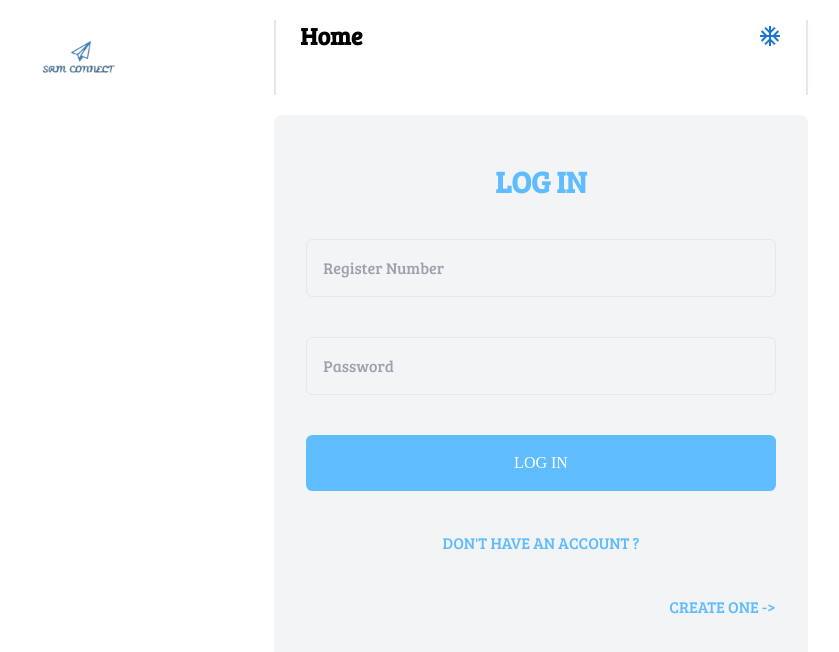
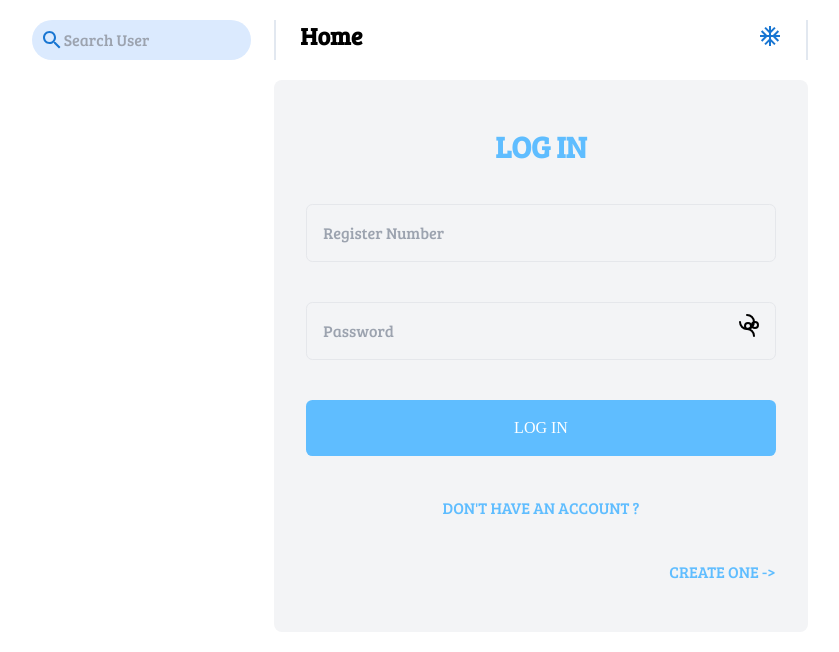
Before and after one commit to Muthu-kesavan/SRM-CONNECT, a React (Create React App) app in the folder client/: page / in a window 1280 px wide. Shown: the top 652 px of the page, without its empty margins (99-938 px from the left). Built offline with nearby package versions, Linux system fonts and the light colour scheme.

Commit message:
Feature implement

```diff
--- a/client/src/components/Navbar/Navbar.jsx
+++ b/client/src/components/Navbar/Navbar.jsx
@@ -9,13 +9,9 @@ const Navbar = () => {
   const location = useLocation().pathname;
     return (
     <div className="grid grid-cols-1 md:grid-cols-4 my-5 justify-center">
-    <div className="mx-auto md:mx-0">
-      <img
-        src="/Logo.png"
-        alt="Logo"
-        width={"75px"}
-        className="ml-8"
-      />
+      <div className="px-0 md:px-6 mx-auto">
+        <SearchIcon className='absolute m-2' color="primary"/>
+        <input type="text" placeholder="Search User" className='bg-blue-100 rounded-full py-2 px-8' />
     </div>
 
     <div className="col-span-2 md:border-x-2 md:border-slate-200 md:px-6 my-6 md:my-0">
@@ -32,10 +28,7 @@ const Navbar = () => {
         <Emoji color='primary' />
     </div>
     </div>
-    {/*<div className="px-0 md:px-6 mx-auto">
-        <SearchIcon className='absolute m-2' color="primary"/>
-        <input type="text" placeholder="Let's connect :)" className='bg-blue-100 rounded-full py-2 px-8' />
-            </div>*/}
+
     </div>
   );
 };
--- a/client/src/components/Post/Post.jsx
+++ b/client/src/components/Post/Post.jsx
@@ -135,6 +135,7 @@ const Post = ({ post, setData }) => {
             <video
               controls
               src={post.video}
+              alt="Post Video"
               className="rounded-lg max-w-full my-4"
             />
           )}
@@ -184,7 +185,7 @@ const Post = ({ post, setData }) => {
                 <textarea
                   value={replyText}
                   onChange={(e) => setReplyText(e.target.value)}
-                  className="bg-slate-200 rounded-md flex items-center p-4 focus:outline-none blue-500"
+                  className="bg-slate-200 rounded-lg w-full p-2"
                   placeholder="Comment!"
                 ></textarea>
                 <button onClick={handleAddComment} className="bgpy-2 px-4 rounded-full ml-auto">
--- a/client/src/components/RightSidebar/RightSidebar.jsx
+++ b/client/src/components/RightSidebar/RightSidebar.jsx
@@ -2,10 +2,14 @@ import React from 'react'
 
 const RightSidebar = () => {
   return (
+
+
     <div className="p-8 bg-slate-50 rounded-lg mx-6 space-y-4 center">
+
     {/*<img src="/Logo.png" alt="Will be updated soon!"/>*/}
     <h2 className='font-bold'> Campus Events/leads will be displayed here </h2>
     </div>
+
   )
 }
 
--- a/client/src/page/Register/Register.jsx
+++ b/client/src/page/Register/Register.jsx
@@ -14,7 +14,7 @@ const Register = () => {
     campus: '',
     password: '',
   });
-
+  const [showPassword, setShowPassword] = useState(false);
   const dispatch = useDispatch();
   const navigate = useNavigate();
 
@@ -105,17 +105,35 @@ const Register = () => {
         <option value="NCR">NCR</option>
 
       </ select>
-
-
+      <div className="relative">
           <input
             onChange={handleInputChange}
             value={formData.password}
             name="password"
-     type="password"
+            type={showPassword ? 'text' : 'password'}
             placeholder="Password"
             required
             className="bg-transparent text w-full text-base p-4 rounded-[0.4rem] border-[0.1rem] border-solid focus:border-[0.1rem] focus:border-solid focus:border-[#2196f3]"
           />
+          <span
+            onClick={() => setShowPassword(!showPassword)}
+            className="absolute right-4 top-3 cursor-pointer"
+          >
+
+            {showPassword ? (
+              <svg xmlns="http://www.w3.org/2000/svg" className="h-6 w-6" fill="none" viewBox="0 0 24 24" stroke="currentColor">
+                <path strokeLinecap="round" strokeLinejoin="round" strokeWidth={2} d="M19.071 4.929a16 16 0 010 22.142M4.929 19.071a16 16 0 010-22.142M14 10a2 2 0 11-4 0 2 2 0 014 0z" />
+              </svg>
+            ) : (
+              <svg xmlns="http://www.w3.org/2000/svg" className="h-6 w-6" fill="none" viewBox="0 0 24 24" stroke="currentColor">
+                <path strokeLinecap="round" strokeLinejoin="round" strokeWidth={2} d="M15 12a3 3 0 11-6 0 3 3 0 016 0z" />
+                <path strokeLinecap="round" strokeLinejoin="round" strokeWidth={2} d="M11 15a7 7 0 01-7-7m14 0a7 7 0 00-7-7m7 7a7 7 0 01-7 7m7 7a7 7 0 00-7-7m11-4a3 3 0 11-6 0 3 3 0 016 0z" />
+              </svg>
+            )}
+          </span>
+        </div>
+
+
      <button
      onClick={handleSignup}
      className="bg-[#5FBDFF] text-[white] font-[bold] cursor-pointer text-base uppercase px-8 py-4 rounded-[0.4rem] border-[none] hover:bg-[#2196f3]">
--- a/client/src/page/Signin/Signin.jsx
+++ b/client/src/page/Signin/Signin.jsx
@@ -1,65 +1,87 @@
-import React, {useState} from 'react'
-import { Link, useNavigate } from "react-router-dom";
-import axios from "axios";
-import { useDispatch } from "react-redux";
+import React, { useState } from 'react';
+import { Link, useNavigate } from 'react-router-dom';
+import axios from 'axios';
+import { useDispatch } from 'react-redux';
 import { loginStart, loginSuccess, loginFailed } from '../../redux/userSlice';
-import { ToastContainer, toast} from "react-toastify";
+import { ToastContainer, toast } from 'react-toastify';
 import 'react-toastify/dist/ReactToastify.css';
 
+const Signin = () => {
+  const [register_no, setRegister_no] = useState('');
+  const [password, setPassword] = useState('');
+  const [showPassword, setShowPassword] = useState(false);
 
-const Signin = () => {
-  const [register_no, setRegister_no] = useState("");
-  const [password, setPassword] = useState("");
   const dispatch = useDispatch();
   const navigate = useNavigate();
 
-  const handleLogin = async (e) =>{
+  const handleLogin = async (e) => {
     e.preventDefault();
     dispatch(loginStart());
-    try{
-      const res = await axios.post("auth/signin", { register_no, password });
+    try {
+      const res = await axios.post('auth/signin', { register_no, password });
       dispatch(loginSuccess(res.data));
-      const {username} = res.data;
+      const { username } = res.data;
       toast.success(`Welcome back ${username.toUpperCase()}`);
       setTimeout(() => {
-        navigate("/");
+        navigate('/');
       }, 2000);
-    } catch (err){
+    } catch (err) {
       dispatch(loginFailed());
-      toast.error("Wrong Credentials");
+      toast.error('Wrong Credentials');
       console.log(err);
     }
   };
+
   return (
     <div>
       <ToastContainer />
       <form className="bg-gray-100 flex flex-col py-12 px-8 rounded-lg w-8/12 md:w-6/12 mx-auto gap-10">
-     <h2 className="text-3xl font-bold text-center text-[#5FBDFF] ">LOG IN</h2>
+        <h2 className="text-3xl font-bold text-center text-[#5FBDFF]">LOG IN</h2>
 
         <input
-     onChange={(e)=> setRegister_no(e.target.value)}
+          onChange={(e) => setRegister_no(e.target.value)}
           type="text"
           placeholder="Register Number"
           className="bg-transparent text w-full text-base p-4 rounded-[0.4rem] border-[0.1rem] border-solid focus:border-[0.1rem] focus:border-solid focus:border-[#5FBDFF]"
         />
+        <div className="relative">
           <input
-     onChange={(e)=> setPassword(e.target.value)}
-     type="password"
+            onChange={(e) => setPassword(e.target.value)}
+            type={showPassword ? 'text' : 'password'}
             placeholder="Password"
             className="bg-transparent text w-full text-base p-4 rounded-[0.4rem] border-[0.1rem] border-solid focus:border-[0.1rem] focus:border-solid focus:border-[#2196f3]"
           />
-     <button className="bg-[#5FBDFF] text-[white] font-[bold] cursor-pointer text-base uppercase px-8 py-4 rounded-[0.4rem] border-[none] hover:bg-[#2196F3] rounded md"
-     onClick={handleLogin}>
+          <span
+            onClick={() => setShowPassword(!showPassword)}
+            className="absolute right-4 top-3 cursor-pointer"
+          >
+
+            {showPassword ? (
+              <svg xmlns="http://www.w3.org/2000/svg" className="h-6 w-6" fill="none" viewBox="0 0 24 24" stroke="currentColor">
+                <path strokeLinecap="round" strokeLinejoin="round" strokeWidth={2} d="M19.071 4.929a16 16 0 010 22.142M4.929 19.071a16 16 0 010-22.142M14 10a2 2 0 11-4 0 2 2 0 014 0z" />
+              </svg>
+            ) : (
+              <svg xmlns="http://www.w3.org/2000/svg" className="h-6 w-6" fill="none" viewBox="0 0 24 24" stroke="currentColor">
+                <path strokeLinecap="round" strokeLinejoin="round" strokeWidth={2} d="M15 12a3 3 0 11-6 0 3 3 0 016 0z" />
+                <path strokeLinecap="round" strokeLinejoin="round" strokeWidth={2} d="M11 15a7 7 0 01-7-7m14 0a7 7 0 00-7-7m7 7a7 7 0 01-7 7m7 7a7 7 0 00-7-7m11-4a3 3 0 11-6 0 3 3 0 016 0z" />
+              </svg>
+            )}
+          </span>
+        </div>
+
+        <button
+          className="bg-[#5FBDFF] text-[white] font-[bold] cursor-pointer text-base uppercase px-8 py-4 rounded-[0.4rem] border-[none] hover:bg-[#2196F3] rounded md"
+          onClick={handleLogin}
+        >
           Log in
         </button>
-     <span className="apply text-center uppercase text-[#5FBDFF]">Don't have an account ?
-     </span>
-     <span className='text-right'>
+        <span className="apply text-center uppercase text-[#5FBDFF]">Don't have an account ?</span>
+        <span className="text-right">
           <Link to="/signup" className="apply uppercase text-[#5FBDFF] hover:text-[#2196F3]"> Create One -&gt;</Link>
         </span>
       </form>
     </div>
-  )
-}
+  );
+};
 
 export default Signin;
```
Also changed, not shown: client/src/components/MainTweet/MainTweet.jsx (line endings or trailing spaces). Lines whose indentation alone changed are shown as unchanged.
